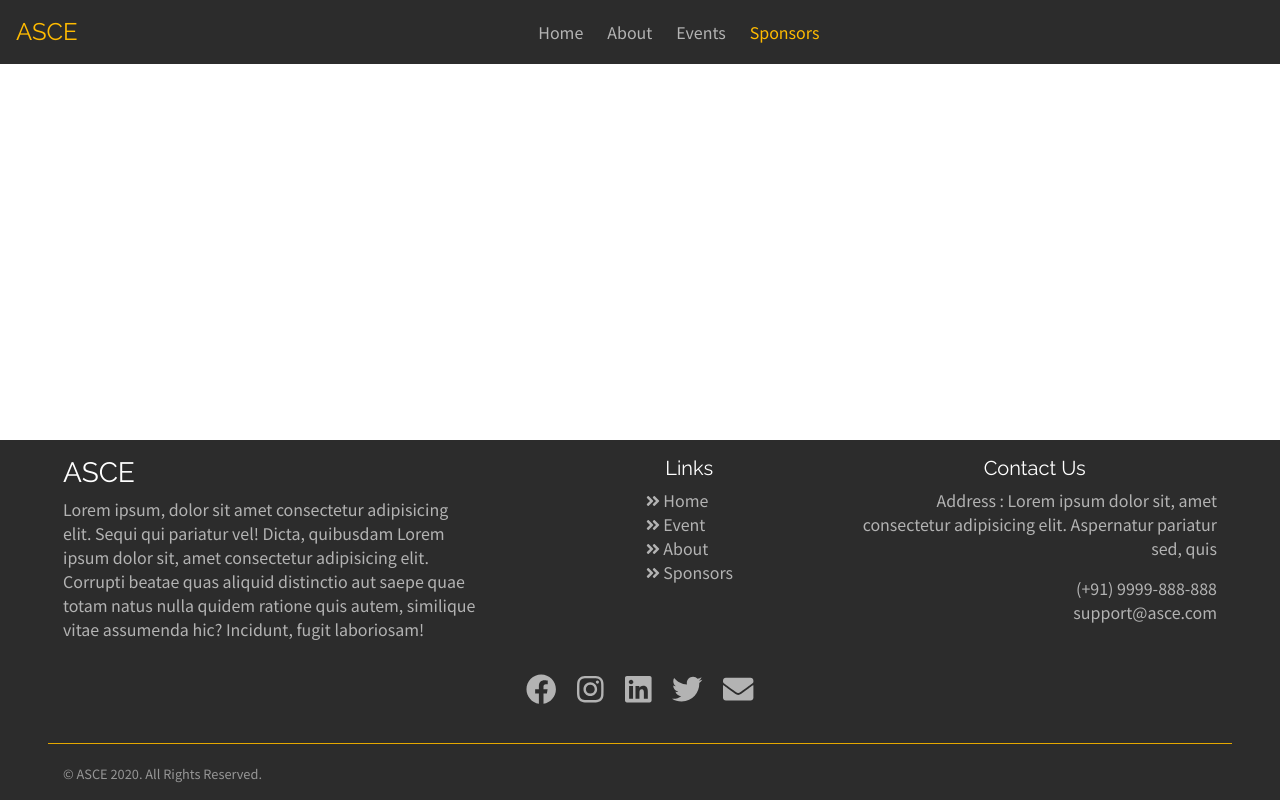
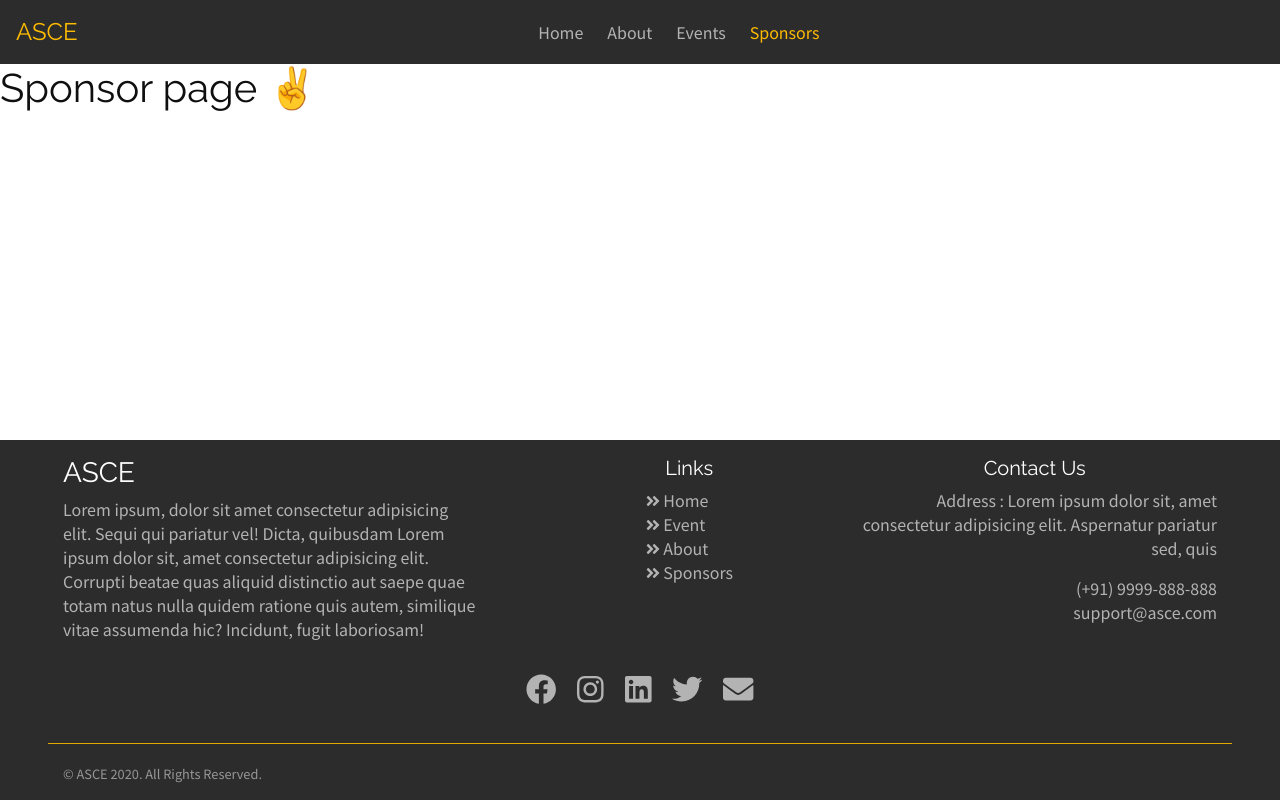
Before and after one commit to RaghavAgarwal0704/ASCE-site, a React (Create React App) app in the folder client/: page /sponsors in a window 1280 px wide. Built offline with nearby package versions, Linux system fonts and the light colour scheme.

Commit message:
add sponsor page

```diff
--- a/client/src/App.js
+++ b/client/src/App.js
@@ -2,6 +2,7 @@ import { BrowserRouter, Route, Switch } from "react-router-dom";
 import Home from "./pages/index.page";
 import Event from "./pages/event.page";
 import About from "./pages/about.page";
+import Sponsor from "./pages/sponsor.page";
 import Navbar from "./components/navbar.component";
 import Footer from "./components/footer.component";
 function App() {
@@ -13,6 +14,7 @@ function App() {
                     <Route path='/' exact component={Home} />
                     <Route path='/about' component={About} />
                     <Route path='/event' component={Event} />
+                    <Route path='/sponsors' component={Sponsor} />
                 </Switch>
             </main>
             <Footer />
--- /dev/null
+++ b/client/src/pages/sponsor.page.js
@@ -0,0 +1,5 @@
+import React from "react";
+const Event = () => {
+    return <h1>Sponsor page ✌</h1>;
+};
+export default Event;
```
